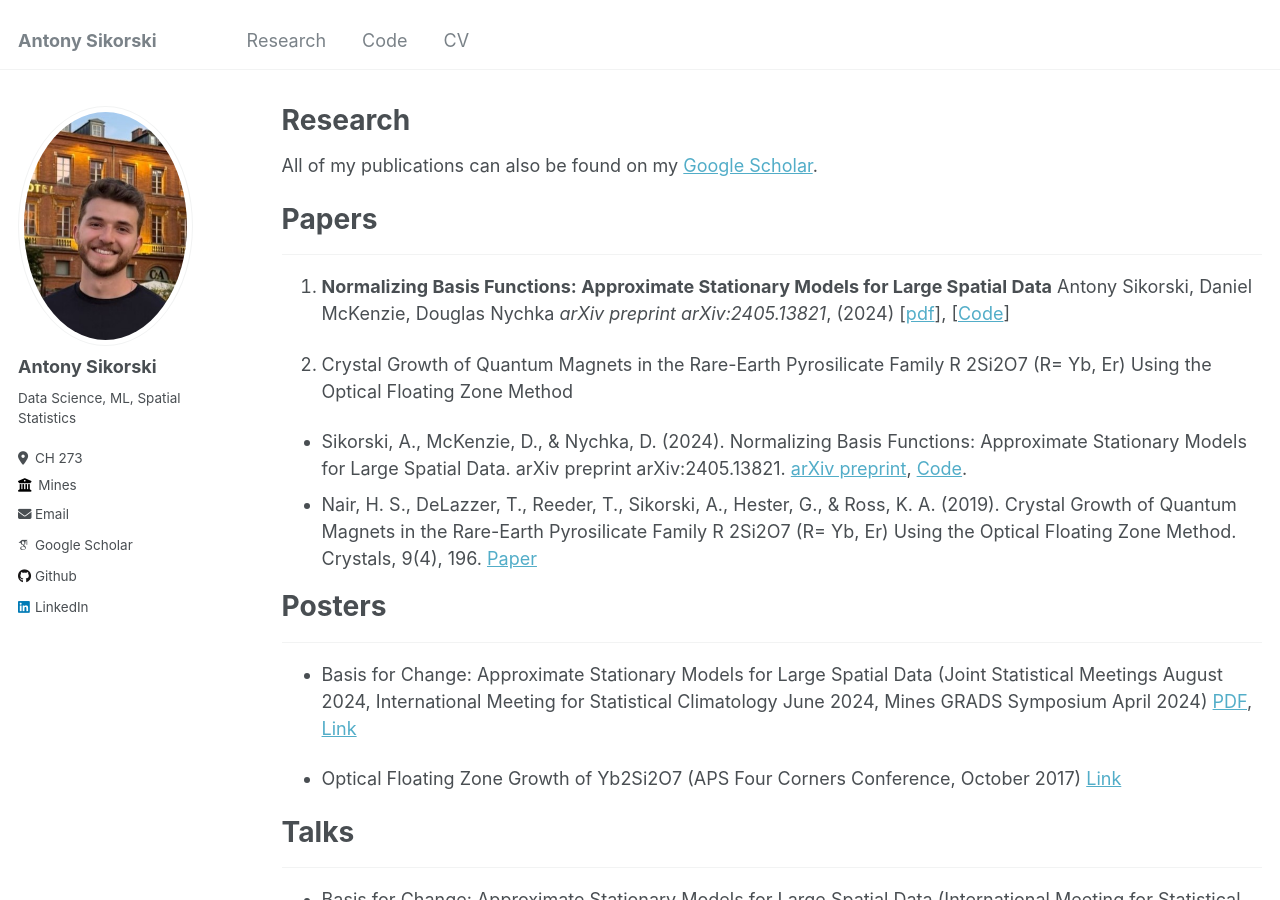
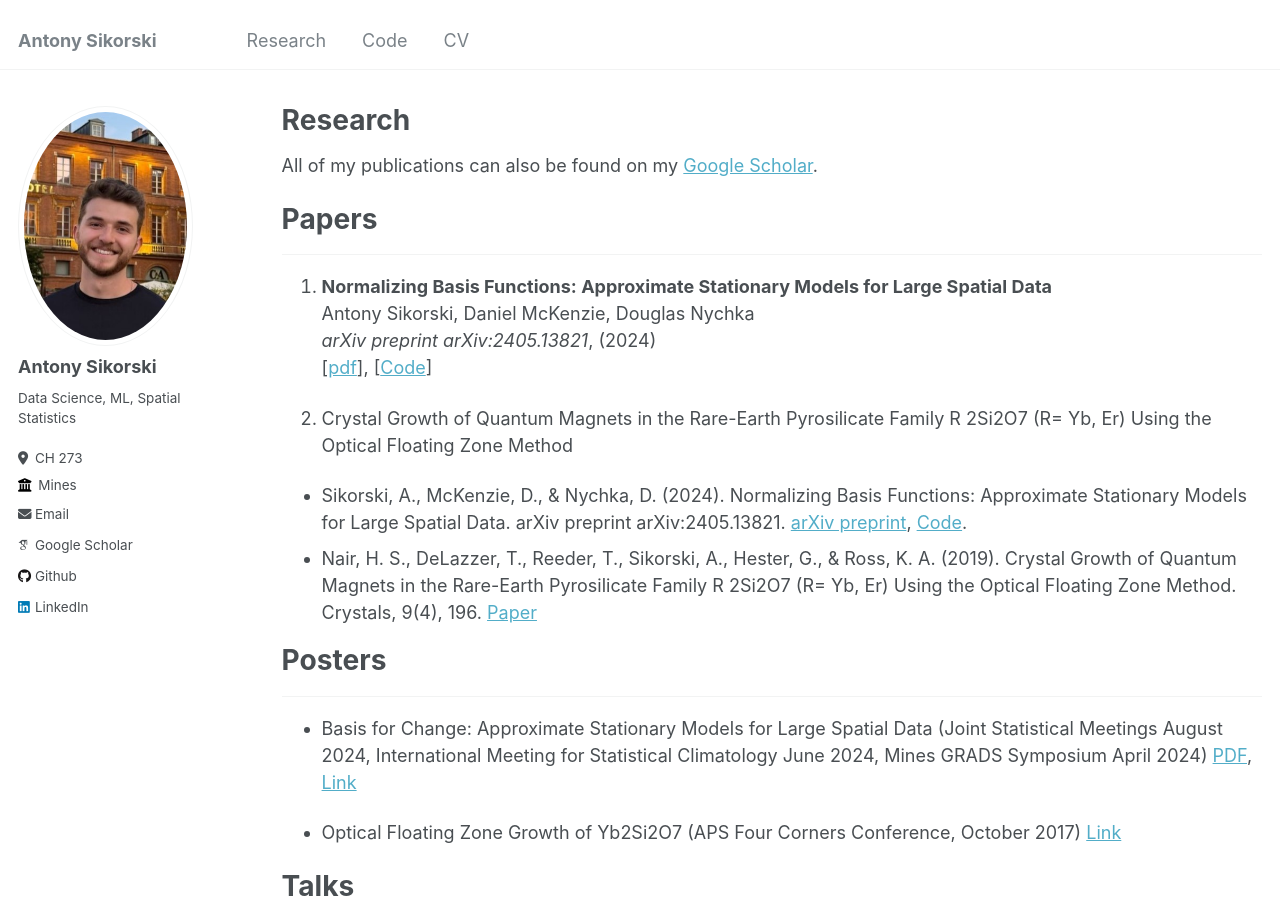
Before and after one commit to antonyxsik/antonyxsik.github.io, a Jekyll site: the page built from _pages/research.md, in a window 1280 px wide and 900 px high. Built offline with Jekyll 4.4.1, drawn with Linux system fonts in a browser that asks for light colours; some web fonts are replaced.

```diff
--- a/_pages/research.md
+++ b/_pages/research.md
@@ -12,9 +12,9 @@ All of my publications can also be found on my [Google Scholar](https://scholar.
 # Papers
 ------
 
-1. **Normalizing Basis Functions: Approximate Stationary Models for Large Spatial Data**
-    Antony Sikorski, Daniel McKenzie, Douglas Nychka
-    *arXiv preprint arXiv:2405.13821*, (2024)
+1. **Normalizing Basis Functions: Approximate Stationary Models for Large Spatial Data**\\
+    Antony Sikorski, Daniel McKenzie, Douglas Nychka\\
+    *arXiv preprint arXiv:2405.13821*, (2024)\\
     [[pdf](https://arxiv.org/abs/2405.13821)], [[Code](https://github.com/antonyxsik/Normalization-Paper)]
 
 2. Crystal Growth of Quantum Magnets in the Rare-Earth Pyrosilicate Family R 2Si2O7 (R= Yb, Er) Using the Optical Floating Zone Method
```
